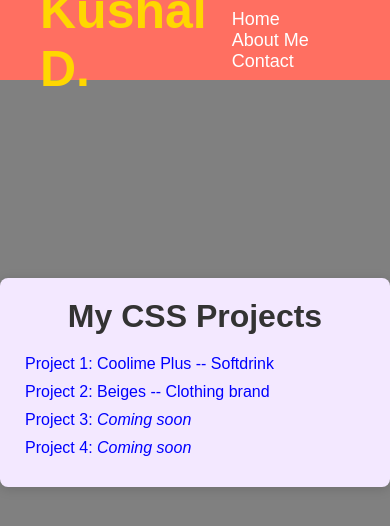
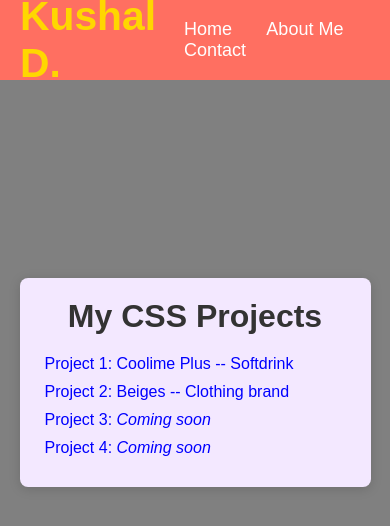
Before and after one commit to Kush-kodr2/Front-end-Projects, a plain HTML site: page index.html in a window 390 px wide. Drawn offline with Linux system fonts and the light colour scheme.

Commit message:
added a bit responsiveness

```diff
--- a/style.css
+++ b/style.css
@@ -6,12 +6,6 @@
   --card-bg:#f3e8ff;
 }
 
-#nav h2 {
-  color: white;
-  font-family: 'Poppins', sans-serif;
-  font-size: 40px;
-  font-weight: 600;
-}
 * {
     box-sizing: border-box;
     margin: 0;
@@ -23,7 +17,7 @@ html, body {
     width: 100%;
     font-family: Arial, sans-serif;
     background-color: var(--bg-color);
-   color: var(--text-color);
+    color: var(--text-color);
 }
 #nav{
     width: 100%;
@@ -37,14 +31,14 @@ html, body {
     color: gold;
     padding: 10px;
     text-align: start;
-    font-size: 50px;
+    font-size: 2.55rem;
 }
 #nav-content{
     display: flex;
     height: 100%;
     justify-content: space-between;
     align-items: center;
-    padding: 15px 30px;
+    padding: 15px 10px;
 }
 
 #nav a{
@@ -69,7 +63,8 @@ html, body {
 }
 .content {
     max-width: 500px;
-    width: 500px;
+    width: 90%;
+    margin: auto;
     background-color: var(--card-bg);
     padding: 20px;
     border-radius: 8px;
```
